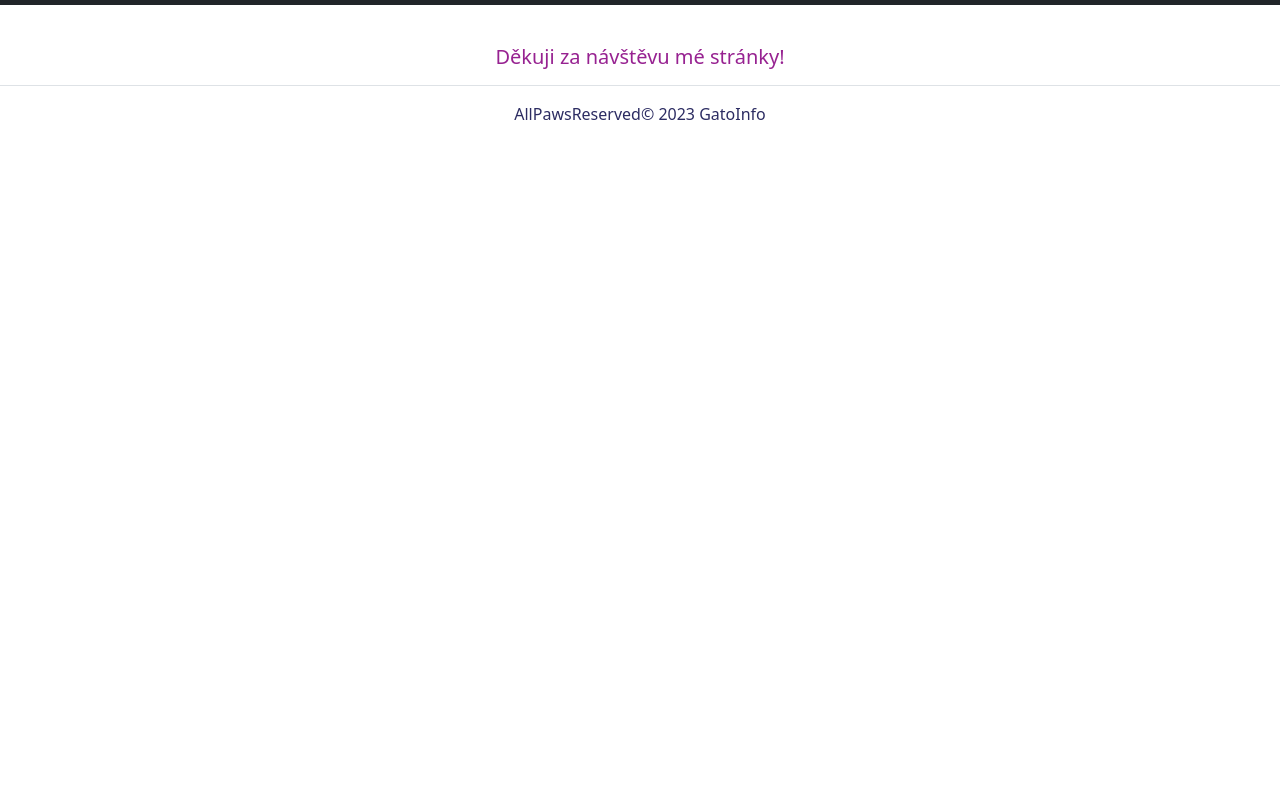
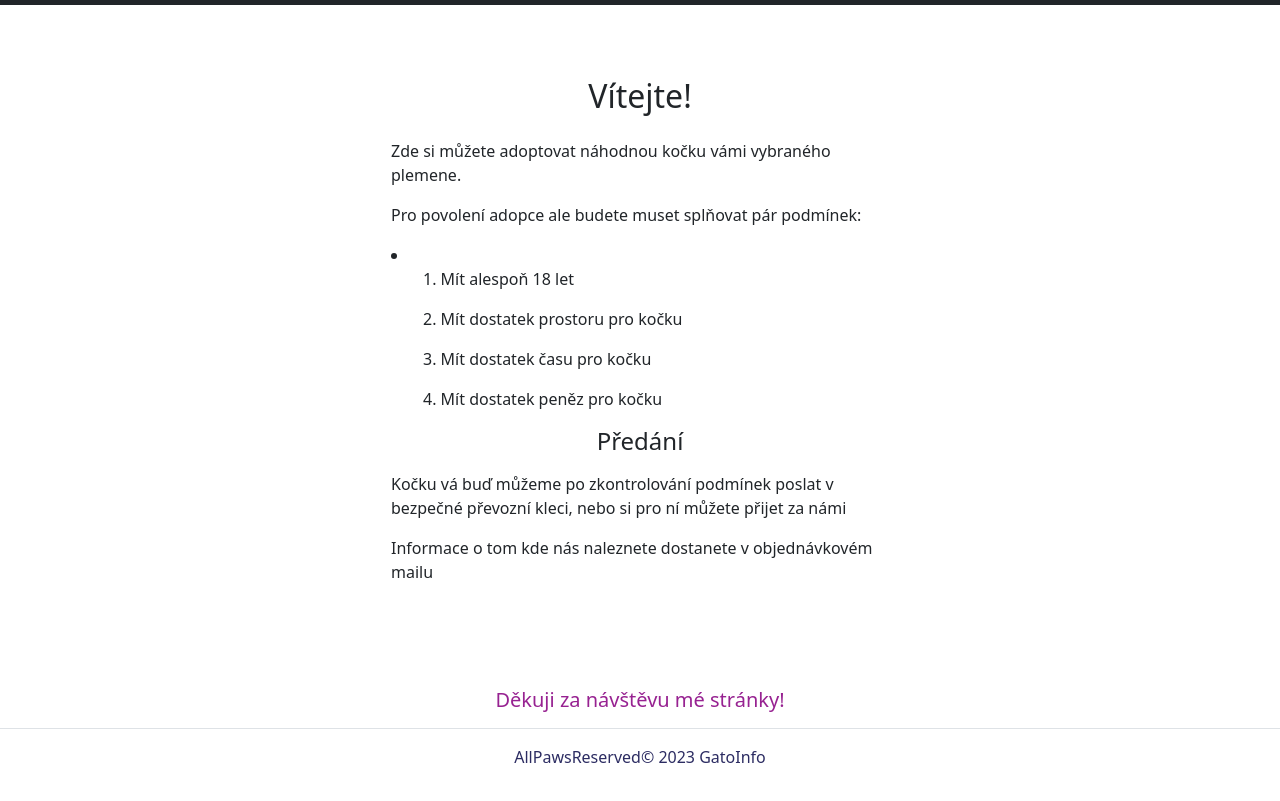
Before and after one commit to roubal2/GatoInfo, a plain HTML site: page index.html in a window 1280 px wide. Shown: the part 53-854 px from the top of the page. Before the commit the page ends 800 px from the top, so only its background shows below. Drawn offline with nearby package versions, Linux system fonts and the light colour scheme.

Commit message:
commit 8

```diff
--- a/index.html
+++ b/index.html
@@ -37,6 +37,27 @@
   </div>
 </nav>
 
+<div class="container my-5">
+  <div class="row justify-content-center">
+    <div class="col-md-6">
+      <div class="bg-white p-4">
+        <h2 class="text-center mb-4">Vítejte!</h2>
+        <p>Zde si můžete adoptovat náhodnou kočku vámi vybraného plemene.</p>
+        <p>Pro povolení adopce ale budete muset splňovat pár podmínek:</p>
+        <li>
+          <ul>1. Mít alespoň 18 let</ul>
+          <ul>2. Mít dostatek prostoru pro kočku</ul>
+          <ul>3. Mít dostatek času pro kočku</ul>
+          <ul>4. Mít dostatek peněz pro kočku</ul>
+        </li>
+        <h4 class="text-center mb-3">Předání</h4>
+        <p>Kočku vá buď můžeme po zkontrolování podmínek poslat v bezpečné převozní kleci, nebo si pro ní můžete přijet za námi</p>
+        <p>Informace o tom kde nás naleznete dostanete v objednávkovém mailu</p>
+      </div>
+    </div>
+  </div>
+</div>
+
 <footer class="py-3 my-4">
   <h5 class="nav justify-content-center border-bottom pb-3 mb-3" id="footer-title">Děkuji za návštěvu mé stránky!</h5>
   <p class="text-center" id="footer-text">AllPawsReserved© 2023 GatoInfo</p>
```
Also changed, not shown: cart.html (+8 -2 lines), gatos.html (+10 -10 lines).
